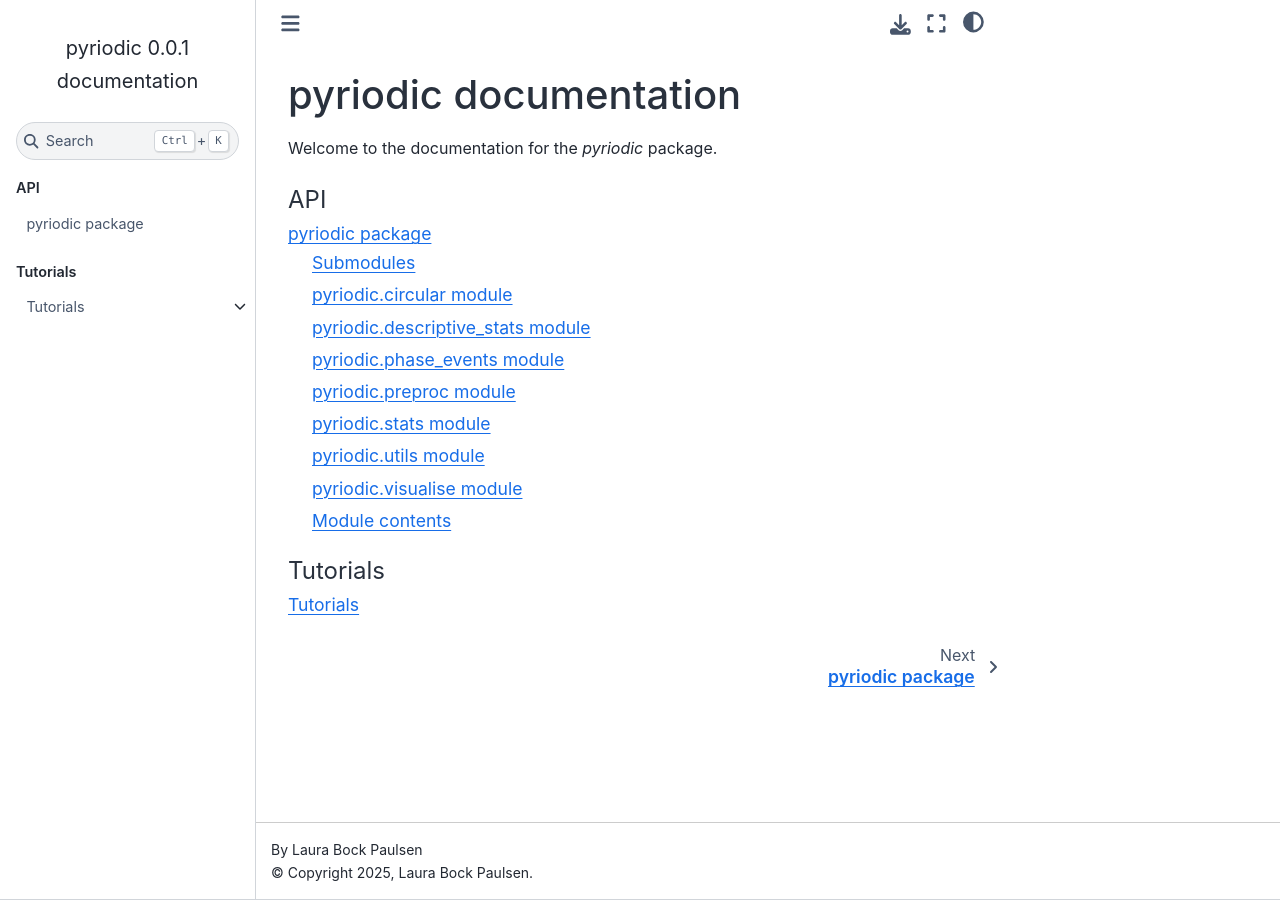
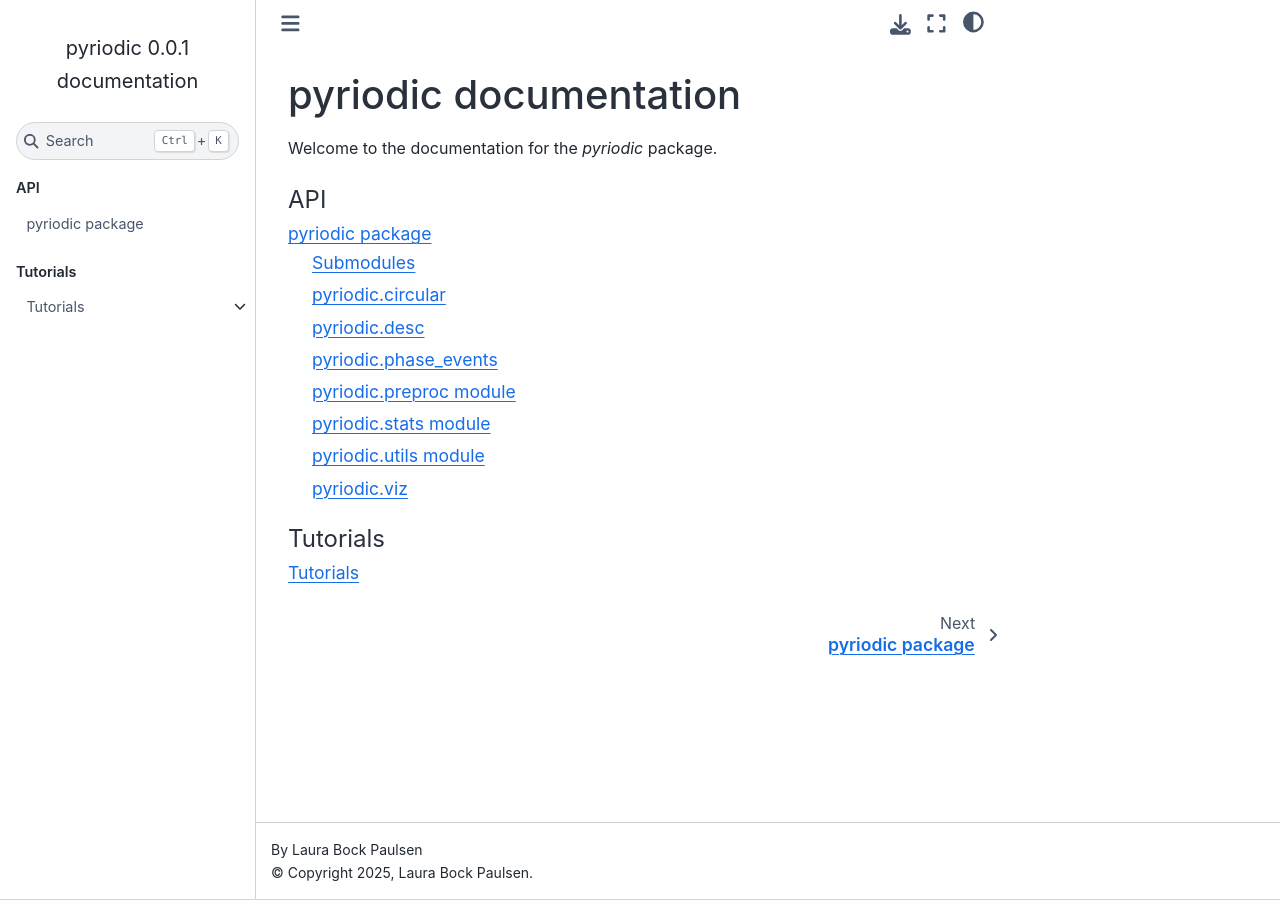
Before and after one commit to laurabpaulsen/pyriodic, a Sphinx documentation site: the page built from docs/index.rst, in a window 1280 px wide. Built offline with Sphinx 7.4.7 and the Sphinx Book theme 1.1.4, drawn with Linux system fonts in a browser that asks for light colours.

Commit message:
rename modules

```diff
--- a/docs/pyriodic.rst
+++ b/docs/pyriodic.rst
@@ -4,7 +4,7 @@ pyriodic package
 Submodules
 ----------
 
-pyriodic.circular module
+pyriodic.circular
 ------------------------
 
 .. automodule:: pyriodic.circular
@@ -12,15 +12,15 @@ pyriodic.circular module
    :show-inheritance:
    :undoc-members:
 
-pyriodic.descriptive\_stats module
+pyriodic.desc
 ----------------------------------
 
-.. automodule:: pyriodic.descriptive_stats
+.. automodule:: pyriodic.desc
    :members:
    :show-inheritance:
    :undoc-members:
 
-pyriodic.phase\_events module
+pyriodic.phase\_events
 -----------------------------
 
 .. automodule:: pyriodic.phase_events
@@ -52,18 +52,10 @@ pyriodic.utils module
    :show-inheritance:
    :undoc-members:
 
-pyriodic.visualise module
+pyriodic.viz
 -------------------------
 
-.. automodule:: pyriodic.visualise
+.. automodule:: pyriodic.viz
    :members:
    :show-inheritance:
    :undoc-members:
-
-Module contents
----------------
-
-.. automodule:: pyriodic
-   :members:
-   :show-inheritance:
-   :undoc-members:
```
